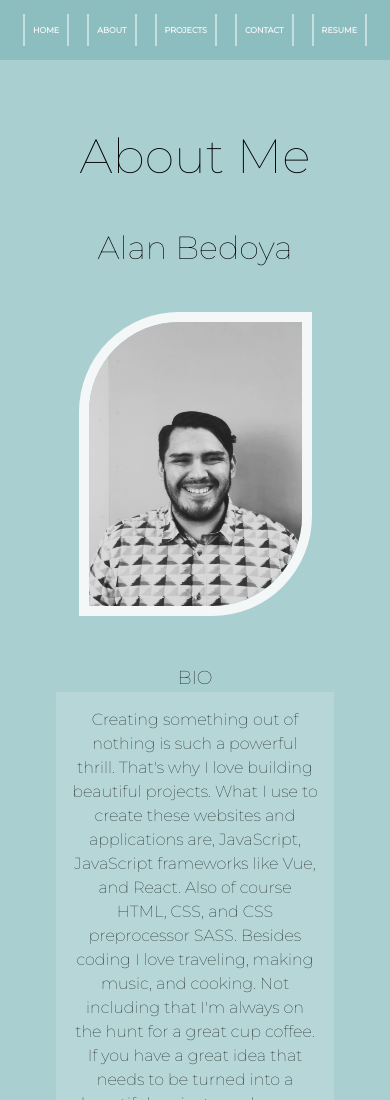
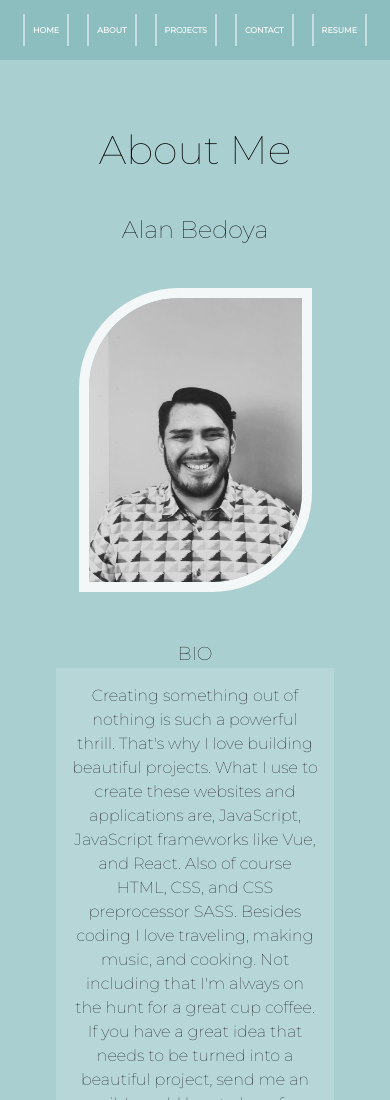
Before and after one commit to alanbed/my_portfolio, a website: page dist/about.html in a window 390 px wide. Shown: the top 1100 px of the page. Drawn offline with nearby package versions, Linux system fonts and the light colour scheme.

Commit message:
Made site more mobile friendly

```diff
--- a/scss/_config.scss
+++ b/scss/_config.scss
@@ -8,20 +8,32 @@ $third-color: #ac8daf;
     transition: all 0.6s ease-out;
 }
 
+@mixin mediaXsm {
+    @media screen and (max-width: 340px) {
+        @content;
+    }
+}
+
 @mixin mediaSm {
-    @media screen and (max-width: 500px) {
+    @media screen and (min-width: 359px) and (max-width: 500px) {
         @content;
     }
 }
 
 @mixin mediaMd {
-    @media screen and (min-width: 768px) and (max-width: 1023px) {
+    @media screen and (min-width: 768px) and (max-width: 1022px) {
+        @content;
+    }
+}
+
+@mixin mediaLaptop {
+    @media screen and (min-width: 1023px) and (max-width: 1024px) {
         @content;
     }
 }
 
 @mixin mediaLg {
-    @media screen and (min-width: 1024px) and (max-width: 1440px) {
+    @media screen and (min-width: 1025px) and (max-width: 1440px) {
         @content;
     }
 }
--- a/scss/_mobile.scss
+++ b/scss/_mobile.scss
@@ -2,12 +2,10 @@
     main#home {
         h1.lg-heading{
             margin-top: 1vh;
-            font-size: 10rem;
         }
 
         h2.sm-heading {
             padding-top: 15rem !important;
-            font-size: 6rem;
         }
     }
 
@@ -38,7 +36,7 @@
         text-align: center;
 
         h1.lg-heading{
-            font-size: 10rem;
+            font-size: 8rem;
         }
 
         h2.sm-heading {
@@ -111,6 +109,10 @@
         padding: 1em;
     }
 
+    input:focus, textarea:focus {
+        border-bottom: 9px solid $third-color;
+    }
+
     footer {
         font-size: 2em;
     }
@@ -122,8 +124,13 @@
             margin-top: 1vh;
         }
 
+        h1.lg-heading2{
+            padding-bottom: 2rem;
+        }
+
         h2.sm-heading {
             padding-top: 6rem;
+            padding-bottom: 3rem;
         }
     }
 
@@ -138,7 +145,11 @@
          text-align: center;
 
          h1.lg-heading {
-            font-size: 5rem;
+            // font-size: 5rem;
+        }
+
+        h2.sm-heading {
+            // font-size: 3rem;
         }
     }
 
@@ -174,6 +185,90 @@
     }
 }
 
+@include mediaLaptop {
+    main#home {
+        h1.lg-heading{
+            margin-top: 1vh;
+        }
+
+        h2.sm-heading {
+            padding-top: 6rem;
+        }
+    }
+
+    main#work {
+        h2.sm-heading {
+            padding-bottom: 2rem;
+        }
+    }
+
+    main#about {
+        h2.sm-heading {
+            padding-bottom: 2rem;
+        }
+    }
+
+    nav {
+        a {
+            font-size: 12px;
+        }
+    }
+
+    main {
+        align-items: center;
+        text-align: center;
+
+
+        h1.lg-heading {
+            font-size: 3rem;
+        }
+
+        h2.sm-heading {
+            font-size: 2rem;
+            padding-top: 2rem;
+
+        }
+    }
+
+    .projects {
+        grid-template-columns: repeat(2, 1fr);
+        img {
+            width: 40vw;
+            height: 20vw;
+        }
+    }
+
+     .about-info {
+        margin-right: 5vw;
+
+        .bio-image {
+            height: 19em;
+            margin-left: 5vw;
+        }
+
+        .bio {
+            padding-top: 1vw;
+
+            p {
+                margin-left: 3em;
+            }
+        }
+     }
+
+    form {
+        padding-top: 7em;
+        padding-bottom: 2em;
+    }
+
+    textarea {
+        width: 50em;
+    }
+
+    footer {
+        font-size: 0.8em;
+    }
+}
+
 @include mediaMd {
     main#home {
         h1.lg-heading{
@@ -191,24 +286,30 @@
         }
     }
 
+    nav {
+        a {
+            font-size: 14px;
+        }
+    }
+
     main {
         align-items: center;
         text-align: center;
 
 
         h1.lg-heading {
-            font-size: 5rem;
+            font-size: 3rem;
         }
 
         h2.sm-heading {
-            font-size: 3rem;
+            font-size: 2rem;
             padding-top: 2rem;
         }
     }
 
     .about-info {
         flex-wrap: wrap;
-        margin-right: 0;
+        margin: 0;
 
         .bio-image {
             margin-left: 0;
@@ -230,6 +331,10 @@
     textarea {
         width: 50em;
     }
+
+    footer {
+        font-size: 0.8em;
+    }
 }
 
 @include mediaSm {
@@ -248,11 +353,11 @@
         padding: 3.5rem;
 
         h1.lg-heading {
-            font-size: 3rem;
+            font-size: 2.5rem;
         }
 
         h2.sm-heading {
-            font-size: 2rem;
+            font-size: 1.5rem;
             padding-top: 2rem;
             padding-bottom: 2rem;
         }
@@ -298,3 +403,74 @@
         padding: 1rem;
     }
 }
+
+@include mediaXsm {
+    main#home {
+        h1.lg-heading{
+            padding-top: 1vh;
+        }
+
+        h2.sm-heading {
+            padding-top: 5rem;
+        }
+    }
+    main {
+        align-items: center;
+        text-align: center;
+        padding: 3.5rem;
+
+        h1.lg-heading {
+            font-size: 2.5rem;
+        }
+
+        h2.sm-heading {
+            font-size: 1.5rem;
+            padding-top: 2rem;
+            padding-bottom: 2rem;
+        }
+    }
+    nav{
+        a {
+            font-size: 7px;
+            padding: 8px 8px;
+            margin: 0px 4px;
+            position: relative;
+        }
+    }
+
+   .about-info {
+       flex-wrap: wrap;
+       margin-right: 0;
+
+       .bio-image {
+           height: 19em;
+           margin-left: 0;
+       }
+
+       .bio {
+           padding-top: 3em;
+       }
+   }
+
+     .projects {
+         grid-template-columns: 1fr;
+
+         img {
+             width: 70vw;
+             height: 50vw;
+             border: solid 4px;
+         }
+     }
+
+    textarea {
+        width: 20em;
+    }
+
+    footer {
+        font-size: 12px;
+    }
+
+    #main-footer {
+        padding: 1rem;
+    }
+}
--- a/scss/main.scss
+++ b/scss/main.scss
@@ -4,6 +4,10 @@
 
 * {
     box-sizing: border-box;
+}
+
+*:focus {
+    outline: none !important;
 }
 
 header {
@@ -33,7 +37,7 @@ h1, h2, h3 {
 
     &.lg-heading {
         padding-top: 4rem;
-        font-size: 7rem;
+        font-size: 4rem;
         height: 100%;
         width: 100%;
         display: flex;
@@ -43,7 +47,7 @@ h1, h2, h3 {
 
     &.sm-heading {
         padding-top: 2rem;
-        font-size: 3rem;
+        font-size: 2.5rem;
         height: 100%;
         width: 100%;
         display: flex;
@@ -197,11 +201,21 @@ main#work {
 input[type=email] {
     width: 20em;
     margin-bottom: 20px;
+    border-radius: 4px;
+    border-style: none;
+    padding: 0.5rem;
+    outline: none;
 }
 
 textarea {
     height: 8em;
     font-family: $montserrat;
+    border-style: none;
+    border-radius: 4px;
+}
+
+input:focus, textarea:focus {
+    border-bottom: 4px solid $third-color;
 }
 
 button[type=submit] {
@@ -210,6 +224,7 @@ button[type=submit] {
     font-family: $montserrat;
     padding: 0.5rem;
     border: none;
+    margin-top: 1em;
     margin-bottom: 0.5rem;
     border-radius: 4px;
     box-shadow: 0 5px 15px #193047;
@@ -225,4 +240,8 @@ button[type=submit] {
     }
 }
 
+input:focus, textarea:focus, button:focus {
+    outline: none;
+}
+
 @import 'mobile';
```
Also changed, not shown: dist/contact.html, dist/css/main.css, dist/index.html.
